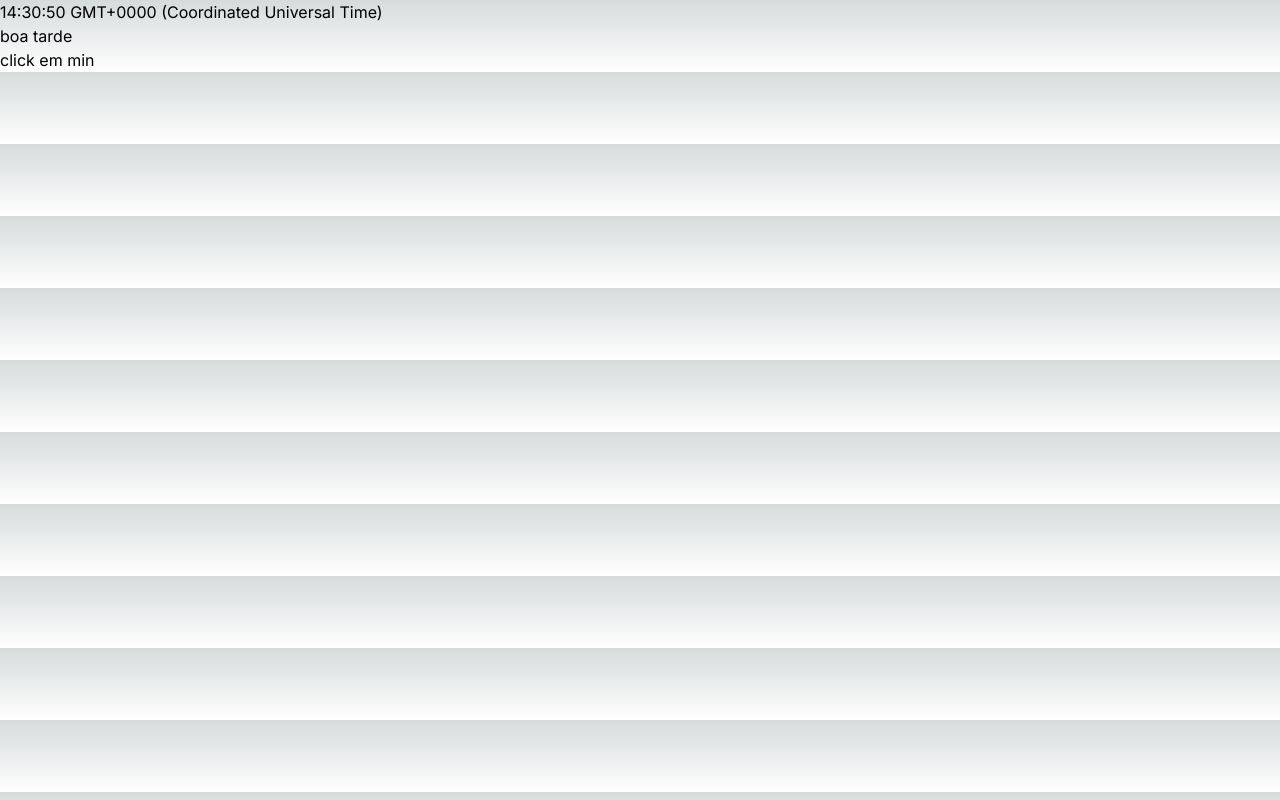
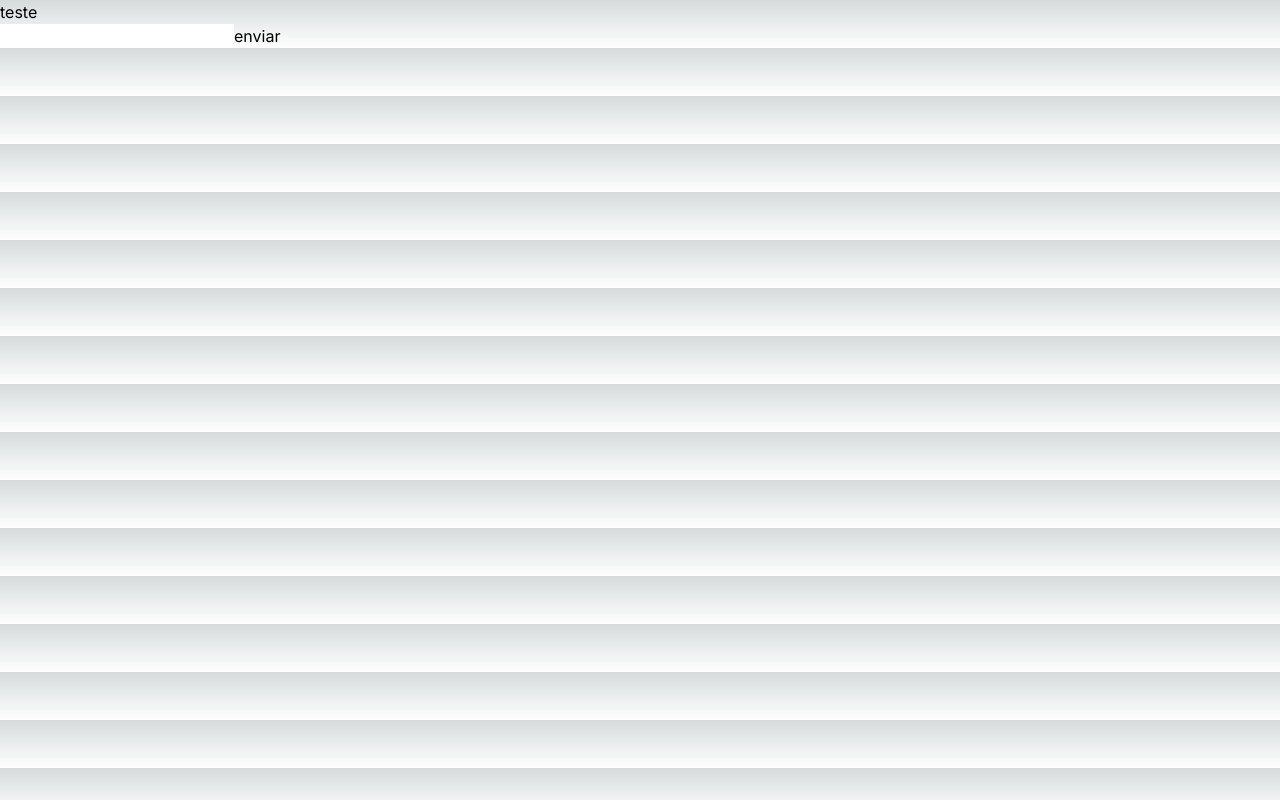
Before and after one commit to newtoncutrim/react-next, a Next.js app: page / in a window 1280 px wide. Built offline with nearby package versions, Linux system fonts and the light colour scheme.

Commit message:
preventDefault no form

```diff
--- a/src/app/page.tsx
+++ b/src/app/page.tsx
@@ -4,19 +4,19 @@ import {Person} from "@/components/Person";
 import {People} from "@/components/People";
 import {Hora} from "@/components/Hora";
 import {EventClick} from "@/components/EventClick";
+import { FormEvent } from 'react';
 const Teste = () => {
-    function handleAlert() {
-        window.alert("Clicando no botão 1");
+    const handleAlert = (e: FormEvent) => {
+        e.preventDefault();
+        alert("carregando");
     }
     return (
         <>
-{/*             <p>ola </p>
-            <Formulario/>
-            <Person name='newton cutrim' url='opcional' content='temos conteudo'/>
-            <p>conteudo do chieldrn</p>
-            <People/> */}
-            <Hora/>
-            <EventClick aoClicar={handleAlert}/>
+            <form onSubmit={handleAlert}>
+                <h1>teste</h1>
+                <input type="text" />
+                <button type="submit">enviar</button>
+            </form>
         </>
     );
 }
```
